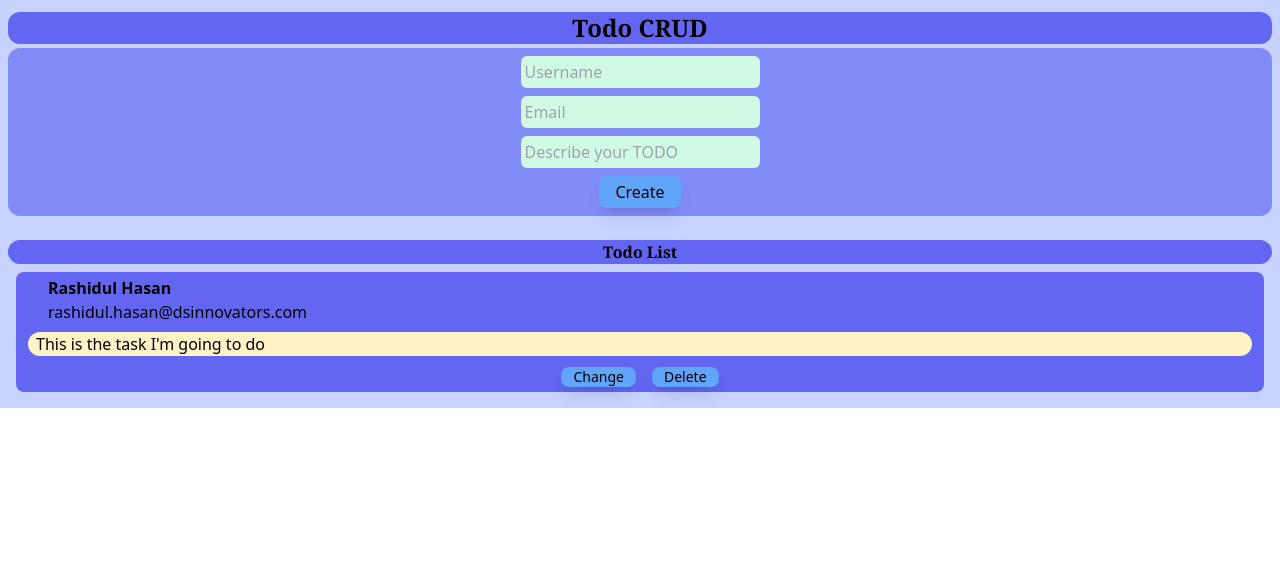
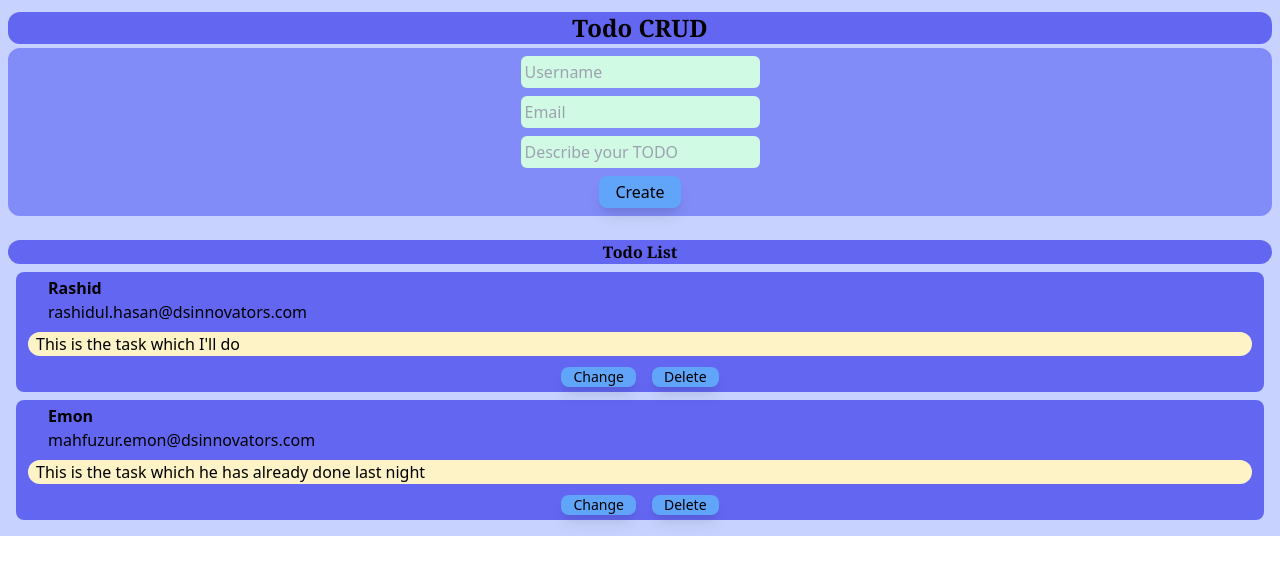
Before and after one commit to rashid54/todo-crud, a React (Create React App) app: page / in a window 1280 px wide. Shown: the top 574 px of the page. Built offline with nearby package versions, Linux system fonts and the light colour scheme.

Commit message:
add todoCard

```diff
--- a/src/App.js
+++ b/src/App.js
@@ -1,8 +1,21 @@
 import logo from './logo.svg';
 import './App.css';
 import React, {useState} from 'react';
+import TodoCard from './components/todoCard';
 
 function App() {
+  const [todoList, setList] = useState([
+    {
+      username: "Rashid",
+      email: "rashidul.hasan@dsinnovators.com",
+      todo: "This is the task which I'll do ",
+    },
+    {
+      username: "Emon",
+      email: "mahfuzur.emon@dsinnovators.com",
+      todo: "This is the task which he has already done last night ",
+    },
+  ])
   return (
     <div className="App bg-indigo-200 p-2">
       <h1 className="bg-indigo-500 font-extrabold font-serif text-2xl rounded-xl my-1">
@@ -39,28 +52,9 @@ function App() {
       <h1 className="bg-indigo-500 font-bold font-serif text-base rounded-xl my-0 mt-6">
         Todo List
       </h1>
-      <div className="bg-indigo-200">
-        <div id="cardItem" className="bg-indigo-500 rounded-lg px-1 py-1 m-2">
-          <div className="px-7">
-            <h4 className="text-left py-0 font-bold my-0">
-              Rashidul Hasan
-            </h4>
-            <h6 className="font-medium text-left py-0 my-0">
-              rashidul.hasan@dsinnovators.com
-            </h6>
-          </div>
-          <p className="text-left bg-yellow-100 px-2 py-0 rounded-xl mx-2 my-2">
-              This is the task I'm going to do
-          </p>
-          <div>
-            <button className="shadow-lg bg-blue-400 px-3 py-0 rounded-lg my-0 mx-2 text-sm">
-              Change
-            </button>
-            <button className="shadow-lg bg-blue-400 px-3 py-0 rounded-lg my-0 mx-2 text-sm">
-              Delete
-            </button>
-        </div>
-        </div>
+      <div className="">
+        <TodoCard todoItem={todoList[0]}/>
+        <TodoCard todoItem={todoList[1]}/>
       </div>
     </div>
   );
--- /dev/null
+++ b/src/components/todoCard.jsx
@@ -0,0 +1,31 @@
+
+import React from 'react';
+
+function TodoCard({todoItem:{username, email, todo}}){
+
+    return (
+        <div id="cardItem" className="bg-indigo-500 rounded-lg px-1 py-1 m-2">
+          <div className="px-7">
+            <h4 className="text-left py-0 font-bold my-0">
+              {username}
+            </h4>
+            <h6 className="font-medium text-left py-0 my-0">
+              {email}
+            </h6>
+          </div>
+          <p className="text-left bg-yellow-100 px-2 py-0 rounded-xl mx-2 my-2">
+              {todo}
+          </p>
+          <div>
+            <button className="shadow-lg bg-blue-400 px-3 py-0 rounded-lg my-0 mx-2 text-sm">
+              Change
+            </button>
+            <button className="shadow-lg bg-blue-400 px-3 py-0 rounded-lg my-0 mx-2 text-sm">
+              Delete
+            </button>
+          </div>
+        </div>
+    );
+}
+
+export default TodoCard;
```
